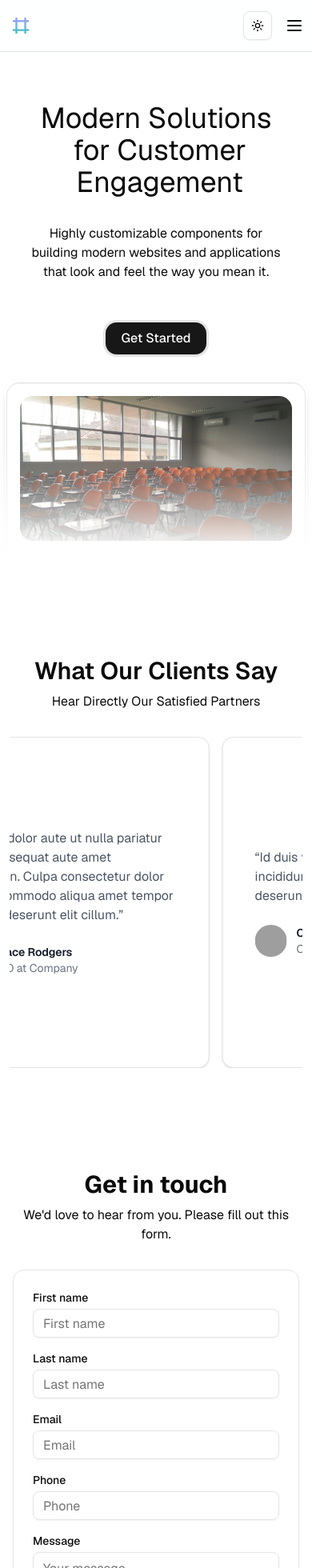
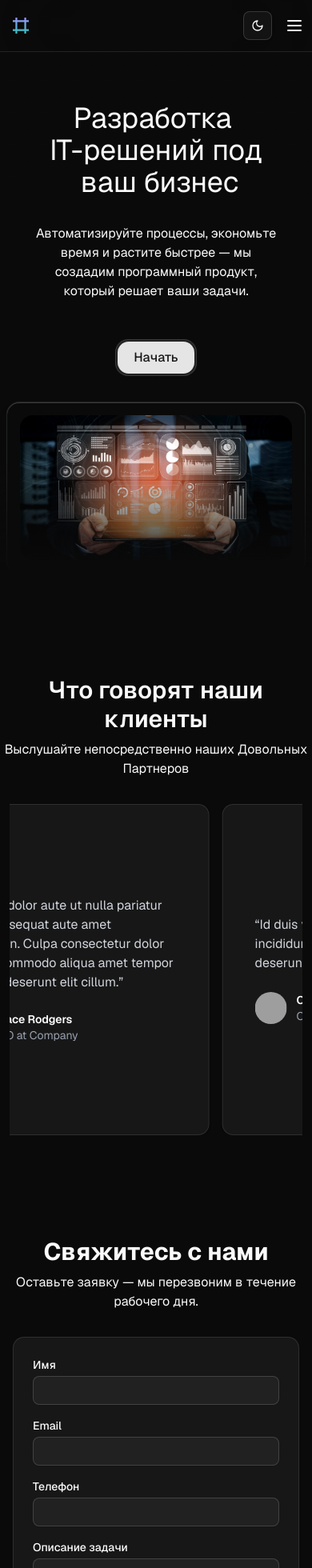
Before and after one commit to khabibullaevazamat/test, a Next.js app: page / in a window 390 px wide. Shown: the top 1960 px of the page at 80% size. Built offline with nearby package versions, Linux system fonts and the light colour scheme; grey boxes are pictures that could not be loaded.

Commit message:
Change site content

```diff
--- a/package.json
+++ b/package.json
@@ -1,6 +1,6 @@
 {
     "name": "test",
-    "version": "0.1.33",
+    "version": "0.1.34",
     "private": true,
     "scripts": {
         "dev": "next dev --turbopack",
--- a/src/app/layout.tsx
+++ b/src/app/layout.tsx
@@ -38,7 +38,7 @@ function RootLayout({ children }: Props) {
                 <ThemeProvider
                     enableSystem
                     attribute="class"
-                    defaultTheme="system"
+                    defaultTheme="dark"
                     disableTransitionOnChange
                 >
                     <Header />
--- a/src/components/contact.tsx
+++ b/src/components/contact.tsx
@@ -9,6 +9,7 @@ import { Input } from "@/components/ui/input";
 import { Button } from "@/components/ui/button";
 import { Textarea } from "@/components/ui/textarea";
 import { Card, CardContent } from "@/components/ui/card";
+import Link from "next/link";
 
 export function Contact() {
     return (
@@ -44,51 +45,42 @@ export function Contact() {
             <section className="py-16 md:py-24 lg:py-32">
                 <div className="flex flex-col items-center justify-center px-4">
                     <div className="mb-8 text-center">
-                        <h2 className="text-3xl font-bold mb-2">Get in touch</h2>
-                        <p>We&apos;d love to hear from you. Please fill out this form.</p>
+                        <h2 className="text-3xl font-bold mb-2">Свяжитесь с нами</h2>
+                        <p>Оставьте заявку — мы перезвоним в течение рабочего дня.</p>
                     </div>
                     <div className="w-full max-w-5xl grid grid-cols-1 md:grid-cols-2 gap-8">
                         <Card className="shadow-none p-0">
                             <CardContent className="p-6 h-full">
                                 <form className="flex flex-col justify-between gap-4 h-full">
-                                    <div className="grid grid-cols-1 md:grid-cols-2 gap-4">
-                                        <div>
-                                            <label className="block text-sm font-medium mb-1">
-                                                First name
-                                            </label>
-                                            <Input placeholder="First name" />
-                                        </div>
-                                        <div>
-                                            <label className="block text-sm font-medium mb-1">
-                                                Last name
-                                            </label>
-                                            <Input placeholder="Last name" />
-                                        </div>
+                                    <div>
+                                        <label className="block text-sm font-medium mb-1">
+                                            Имя
+                                        </label>
+                                        <Input />
                                     </div>
                                     <div>
                                         <label className="block text-sm font-medium mb-1">
                                             Email
                                         </label>
-                                        <Input placeholder="Email" type="email" />
+                                        <Input type="email" />
                                     </div>
                                     <div>
                                         <label className="block text-sm font-medium mb-1">
-                                            Phone
+                                            Телефон
                                         </label>
-                                        <Input placeholder="Phone" type="tel" />
+                                        <Input type="tel" />
                                     </div>
                                     <div>
                                         <label className="block text-sm font-medium mb-1">
-                                            Message
+                                            Описание задачи
                                         </label>
                                         <Textarea
+                                            rows={6}
                                             className="min-h-[120px] md:min-h-[180px] lg:min-h-[220px]"
-                                            placeholder="Your message"
-                                            rows={6}
                                         />
                                     </div>
                                     <Button type="submit" className="w-full mt-2">
-                                        Send message
+                                        Отправить
                                     </Button>
                                 </form>
                             </CardContent>
@@ -114,28 +106,44 @@ export function Contact() {
                                         <div className="flex items-center gap-3">
                                             <MapPin className="w-5 h-5 text-neutral-400" />
                                             <div>
-                                                <span className="font-semibold">Visit us</span>
-                                                <div className="text-sm text-neutral-400">
-                                                    100 Smith Street, Melbourne VIC 3000, Australia
-                                                </div>
+                                                <span className="font-semibold">
+                                                    Приходите к нам
+                                                </span>
+                                                <Link
+                                                    href=""
+                                                    className="block text-sm text-neutral-400"
+                                                >
+                                                    г. Ташкент / Онлайн по всей Узбекистан и СНГ
+                                                </Link>
                                             </div>
                                         </div>
                                         <div className="flex items-center gap-3">
                                             <Mail className="w-5 h-5 text-neutral-400" />
                                             <div>
-                                                <span className="font-semibold">Email us</span>
-                                                <div className="text-sm text-neutral-400">
-                                                    hello@example.com
-                                                </div>
+                                                <span className="font-semibold">
+                                                    Электронная почта
+                                                </span>
+                                                <Link
+                                                    target="_blank"
+                                                    aria-label="Instagram"
+                                                    rel="noopener noreferrer"
+                                                    href="https:erkin@gmail.com"
+                                                    className="block text-sm text-neutral-400"
+                                                >
+                                                    erkin@gmail.com
+                                                </Link>
                                             </div>
                                         </div>
                                         <div className="flex items-center gap-3">
                                             <Phone className="w-5 h-5 text-neutral-400" />
                                             <div>
-                                                <span className="font-semibold">Call us</span>
-                                                <div className="text-sm text-neutral-400">
-                                                    +1 (234) 567-890
-                                                </div>
+                                                <span className="font-semibold">Позвоните нам</span>
+                                                <Link
+                                                    href="tel:998934914423"
+                                                    className="block text-sm text-neutral-400"
+                                                >
+                                                    +998934914423
+                                                </Link>
                                             </div>
                                         </div>
                                     </div>
--- a/src/components/footer.tsx
+++ b/src/components/footer.tsx
@@ -6,23 +6,19 @@ import { IconInstagram } from "./icons/icon-instagram";
 
 const links = [
     {
-        title: "About",
+        label: "О нас",
         href: "#about",
     },
     {
-        title: "Testimonials",
+        label: "Отзывы",
         href: "#testimonials",
     },
     {
-        title: "Pricing",
+        label: "Прайс лист",
         href: "#pricing",
     },
     {
-        title: "Solution",
-        href: "#",
-    },
-    {
-        title: "Contact",
+        label: "Контакты",
         href: "#contact",
     },
 ];
@@ -41,7 +37,7 @@ export function Footer() {
                             href={link.href}
                             className="text-muted-foreground hover:text-primary block duration-150"
                         >
-                            <span>{link.title}</span>
+                            <span>{link.label}</span>
                         </a>
                     ))}
                 </div>
@@ -50,7 +46,7 @@ export function Footer() {
                         target="_blank"
                         aria-label="Telegram"
                         rel="noopener noreferrer"
-                        href="https://t.me/azamatkhabibullaev"
+                        href="https://t.me/spectresolutions"
                         className="text-muted-foreground hover:text-primary block"
                     >
                         <IconTelegram />
@@ -59,14 +55,14 @@ export function Footer() {
                         target="_blank"
                         aria-label="Instagram"
                         rel="noopener noreferrer"
-                        href="https:instagram.com/azamatcto"
+                        href="https:instagram.com/spectresolutions"
                         className="text-muted-foreground hover:text-primary block"
                     >
                         <IconInstagram />
                     </Link>
                 </div>
                 <span className="text-muted-foreground block text-center text-sm">
-                    &copy; {new Date().getFullYear()} Test, All rights reserved
+                    &copy; {new Date().getFullYear()} Spectre Solutions, Все права защищены
                 </span>
             </div>
         </footer>
--- a/src/components/header.tsx
+++ b/src/components/header.tsx
@@ -14,19 +14,19 @@ import { ModeToggle } from "./mode-toggle";
 
 const links = [
     {
-        label: "About",
+        label: "О нас",
         href: "#about",
     },
     {
-        label: "Testimonials",
+        label: "Отзывы",
         href: "#testimonials",
     },
     {
-        label: "Pricing",
+        label: "Прайс лист",
         href: "#pricing",
     },
     {
-        label: "Contact",
+        label: "Контакты",
         href: "#contact",
     },
 ];
@@ -81,7 +81,7 @@ export function Header() {
                         </div>
                         <div className="hidden lg:flex items-center gap-12">
                             <nav>
-                                <ul className="flex items-center gap-4">
+                                <ul className="flex items-center gap-12">
                                     {links.map((link, index) => (
                                         <li key={index}>
                                             <a
@@ -97,7 +97,7 @@ export function Header() {
                             <div className="flex items-center gap-4">
                                 <Button asChild variant="outline">
                                     <Link href="#">
-                                        <span>Get Started</span>
+                                        <span>Начать</span>
                                     </Link>
                                 </Button>
                                 <div className="max-lg:hidden">
@@ -125,7 +125,7 @@ export function Header() {
                             <div className="flex w-full flex-col space-y-3 sm:flex-row sm:gap-3 sm:space-y-0 md:w-fit">
                                 <Button asChild variant="outline">
                                     <Link href="#">
-                                        <span>Get Started</span>
+                                        <span>Начать</span>
                                     </Link>
                                 </Button>
                             </div>
--- a/src/components/hero-section.tsx
+++ b/src/components/hero-section.tsx
@@ -45,7 +45,7 @@ export function HeroSection() {
                             preset="fade-in-blur"
                             className="mt-8 text-balance text-4xl md:text-6xl lg:text-7xl xl:text-[5.25rem] lg:mt-16"
                         >
-                            Modern Solutions for Customer Engagement
+                            Разработка IT-решений под ваш бизнес
                         </TextEffect>
                         <TextEffect
                             as="p"
@@ -55,8 +55,8 @@ export function HeroSection() {
                             preset="fade-in-blur"
                             className="mx-auto mt-8 max-w-2xl text-balance text-md md:text-lg"
                         >
-                            Highly customizable components for building modern websites and
-                            applications that look and feel the way you mean it.
+                            Автоматизируйте процессы, экономьте время и растите быстрее — мы
+                            создадим программный продукт, который решает ваши задачи.
                         </TextEffect>
                         <AnimatedGroup
                             variants={{
@@ -78,7 +78,7 @@ export function HeroSection() {
                             >
                                 <Button asChild size="lg" className="rounded-xl px-5 text-base">
                                     <Link href="#link">
-                                        <span className="text-nowrap">Get Started</span>
+                                        <span className="text-nowrap">Начать</span>
                                     </Link>
                                 </Button>
                             </div>
@@ -105,8 +105,8 @@ export function HeroSection() {
                         />
                         <div className="inset-shadow-2xs ring-background dark:inset-shadow-white/20 bg-background relative mx-auto max-w-6xl overflow-hidden rounded-2xl border p-4 shadow-lg shadow-zinc-950/15 ring-1">
                             <Image
-                                width="4092"
-                                height="1924"
+                                width="1920"
+                                height="1080"
                                 src={HeroImage}
                                 alt="Exam class"
                                 className="bg-background aspect-15/8 relative rounded-2xl"
--- a/src/components/testimonials.tsx
+++ b/src/components/testimonials.tsx
@@ -61,9 +61,9 @@ export function Testimonials({ testimonials }: TestimonialsProps) {
             >
                 <div className="text-center mb-8">
                     <h2 className="text-3xl lg:text-4xl font-semibold mb-2">
-                        What Our Clients Say
+                        Что говорят наши клиенты
                     </h2>
-                    <p>Hear Directly Our Satisfied Partners</p>
+                    <p>Выслушайте непосредственно наших Довольных Партнеров</p>
                 </div>
                 <div className="mx-auto lg:max-w-6xl px-3">
                     <Carousel
```
Also changed, not shown: src/assets/images/hero.jpg, 1 other file (tests, documents, lock files or other folders).
